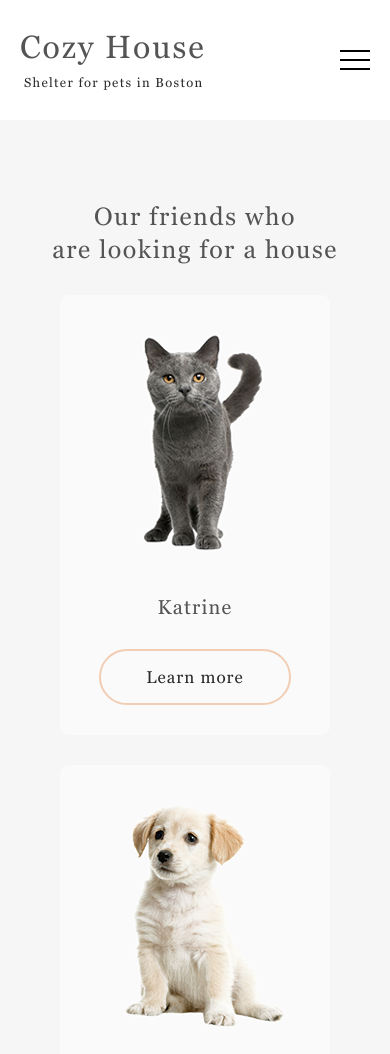
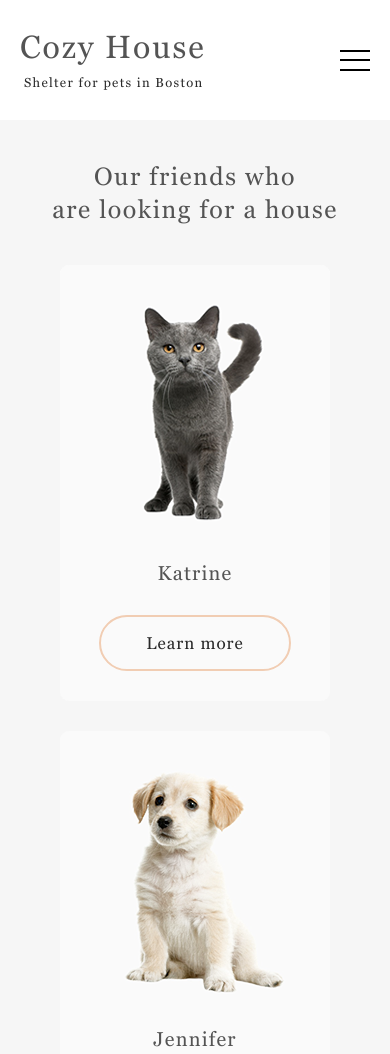
Before and after one commit to BazhenovYN/RSS-JSFE2023Q1, a plain HTML site: page Shelter/pages/pets/index.html in a window 390 px wide. Shown: the top 1054 px of the page. Drawn offline with Linux system fonts and the light colour scheme.

Commit message:
fix: fix responsive design

```diff
--- a/Shelter/common/styles/_common.scss
+++ b/Shelter/common/styles/_common.scss
@@ -183,6 +183,10 @@ h5 {
     letter-spacing: 0.06em;
     text-align: center;
     margin-top: 30px;
+
+    @include tablet {
+      margin-top: 26px;
+    }
   }
 
   &__button {
@@ -227,6 +231,10 @@ h5 {
   &__image {
     width: 100%;
     max-width: 300px;
+
+    @include mobile {
+      max-width: 260px;
+    }
   }
 
   .contacts {
--- a/Shelter/components/_hamburger.scss
+++ b/Shelter/components/_hamburger.scss
@@ -13,7 +13,7 @@
 .hamburger {
   display: none;
   position: relative;
-  @include box(30px, 20px);
+  @include box(30px, 21px);
 
   @include mobile {
     display: inline-block;
--- a/Shelter/pages/pets/index.html
+++ b/Shelter/pages/pets/index.html
@@ -159,7 +159,7 @@
             <div class="contacts__link">18 South Park, London</div>
           </a>
         </div>
-        <div>
+        <div class="footer__dog">
           <img class="footer__image" src="../../assets/images/footer-puppy.png" alt="puppy">
         </div>
       </div>
--- a/Shelter/pages/pets/pets.scss
+++ b/Shelter/pages/pets/pets.scss
@@ -58,6 +58,14 @@ section:nth-child(odd) {
     align-items: center;
     padding: 80px 0 100px;
     text-align: center;
+
+    @include tablet {
+      padding: 80px 0 75px;
+    }
+
+    @include mobile {
+      padding: 40px 0 45px;
+    }
   }
 
   &__cards {
@@ -67,6 +75,14 @@ section:nth-child(odd) {
     gap: 30px 40px;
     width: 100%;
     margin: 55px 0;
+
+    @include tablet {
+      margin: 30px 0 40px;
+    }
+
+    @include mobile {
+      margin: 40px 0;
+    }
 
     > .pet-card {
       @media (min-width: 0px) {
@@ -94,9 +110,5 @@ section:nth-child(odd) {
         }
       }
     }
-
-    @include tablet {
-      margin: 30px 0 40px;
-    }
   }
 }
```
Also changed, not shown: Shelter/pages/main/main.css, Shelter/pages/pets/pets.css, 2 other files.
